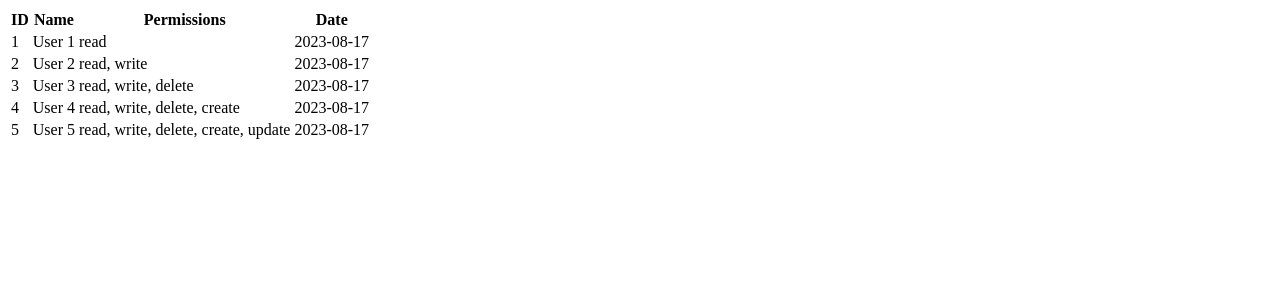
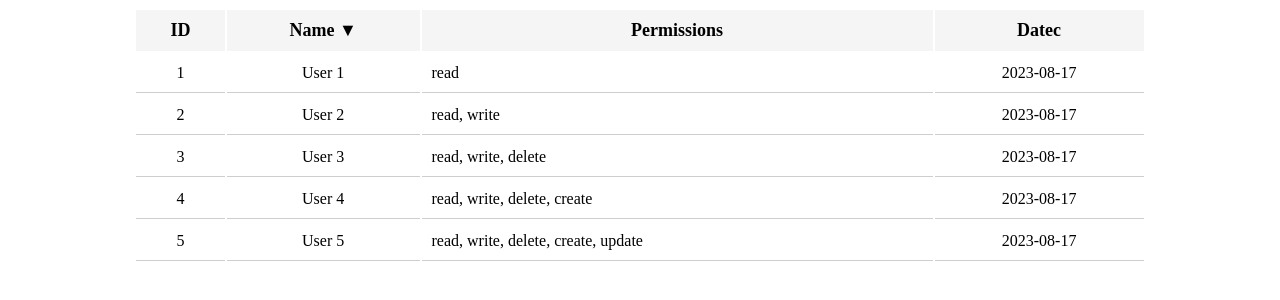
Before and after one commit to Sveta-Kryukova/angular-app, an Angular app: page /users in a window 1280 px wide. Shown: the top 300 px of the page. Built offline with nearby package versions, Linux system fonts and the light colour scheme.

Commit message:
add styles to users table and sorting by name

```diff
--- a/src/app/components/users/users.component.html
+++ b/src/app/components/users/users.component.html
@@ -2,17 +2,22 @@
   <thead>
     <tr class="users-table__header-row">
       <th class="users-table__header-cell">ID</th>
-      <th class="users-table__header-cell" (click)="sort('name')">Name</th>
+      <th
+        class="users-table__header-cell users-table__header-cell__name"
+        (click)="sort('name')"
+      >
+        Name<span>{{ isSortAscending ? ' ▼' : ' ▲' }}</span>
+      </th>
       <th class="users-table__header-cell">Permissions</th>
-      <th class="users-table__header-cell">Date</th>
+      <th class="users-table__header-cell">Datec</th>
     </tr>
   </thead>
   <tbody>
     <tr *ngFor="let user of users" class="users-table__data-row">
-      <td class="users-table__data-cell">{{ user.id }}</td>
-      <td class="users-table__data-cell" (click)="naviateToUser(user.id)">{{ user.name }}</td>
+      <td class="users-table__data-cell users-table__data-cell--center">{{ user.id }}</td>
+      <td class="users-table__data-cell users-table__data-cell--center users-table__data-cell__name" (click)="naviateToUser(user.id)">{{ user.name }}</td>
       <td class="users-table__data-cell">{{ user.permissions.join(', ') }}</td>
-      <td class="users-table__data-cell">{{ user.date }}</td>
+      <td class="users-table__data-cell users-table__data-cell--center">{{ user.date }}</td>
     </tr>
   </tbody>
 </table>
--- a/src/app/components/users/users.component.scss
+++ b/src/app/components/users/users.component.scss
@@ -0,0 +1,37 @@
+.users-table {
+  width: 80%;
+  height: fit-content;
+  margin: 0 auto;
+
+  &__header-row {
+    background-color: #f5f5f5;
+    height: 40px;
+    font-weight: bold;
+    font-size: 18px;
+  }
+
+  &__header-cell {
+    padding: 10px;
+
+    &__name {
+      cursor: pointer;
+    }
+  }
+
+  &__data-row {
+    height: 40px;
+  }
+
+  &__data-cell {
+    padding: 10px;
+    border-bottom: 1px solid #cecece;
+
+    &__name {
+      cursor: pointer;
+    }
+  }
+
+  &__data-cell--center {
+    text-align: center;
+  }
+}
--- a/src/app/components/users/users.component.ts
+++ b/src/app/components/users/users.component.ts
@@ -9,17 +9,28 @@ import { Router } from '@angular/router';
 })
 export class UsersComponent {
   users: User[] = [
-    {id: 1, name: 'User 1', permissions: ['read'], date: '2023-08-17'},
-    {id: 2, name: 'User 2', permissions: ['read', 'write'], date: '2023-08-17'},
-    {id: 3, name: 'User 3', permissions: ['read', 'write', 'delete'], date: '2023-08-17'},
-    {id: 4, name: 'User 4', permissions: ['read', 'write', 'delete', 'create'], date: '2023-08-17'},
-    {id: 5, name: 'User 5', permissions: ['read', 'write', 'delete', 'create', 'update'], date: '2023-08-17'}
+    { id: 1, name: 'User 1', permissions: ['read'], date: '2023-08-17' },
+    { id: 2, name: 'User 2', permissions: ['read', 'write'], date: '2023-08-17' },
+    { id: 3, name: 'User 3', permissions: ['read', 'write', 'delete'], date: '2023-08-17' },
+    { id: 4, name: 'User 4', permissions: ['read', 'write', 'delete', 'create'], date: '2023-08-17' },
+    { id: 5, name: 'User 5', permissions: ['read', 'write', 'delete', 'create', 'update'], date: '2023-08-17' }
   ];
-  constructor(private router: Router) {
-  }
+  currentSortColumn: string = '';
+  isSortAscending: boolean = true;
+
+  constructor(private router: Router) { }
 
   sort(column: string) {
-    console.log(column);
+    if (this.currentSortColumn === column) {
+      this.isSortAscending = !this.isSortAscending;
+    } else {
+      this.currentSortColumn = column;
+      this.isSortAscending = true;
+    }
+
+    this.users.sort((a, b) => {
+      return this.isSortAscending ? a.name.localeCompare(b.name) : b.name.localeCompare(a.name);
+    });
   }
 
   naviateToUser(id: number) {
```
